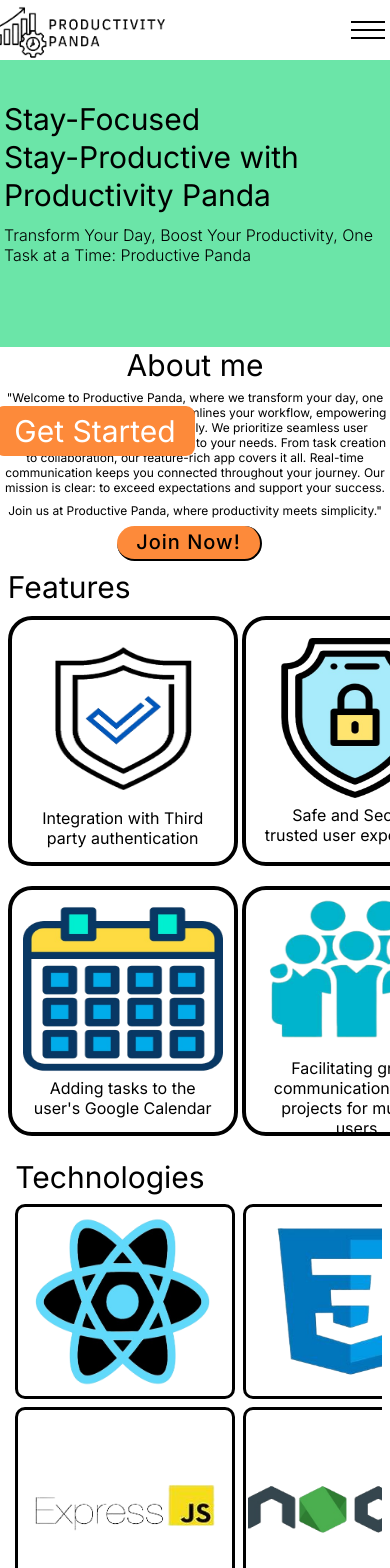
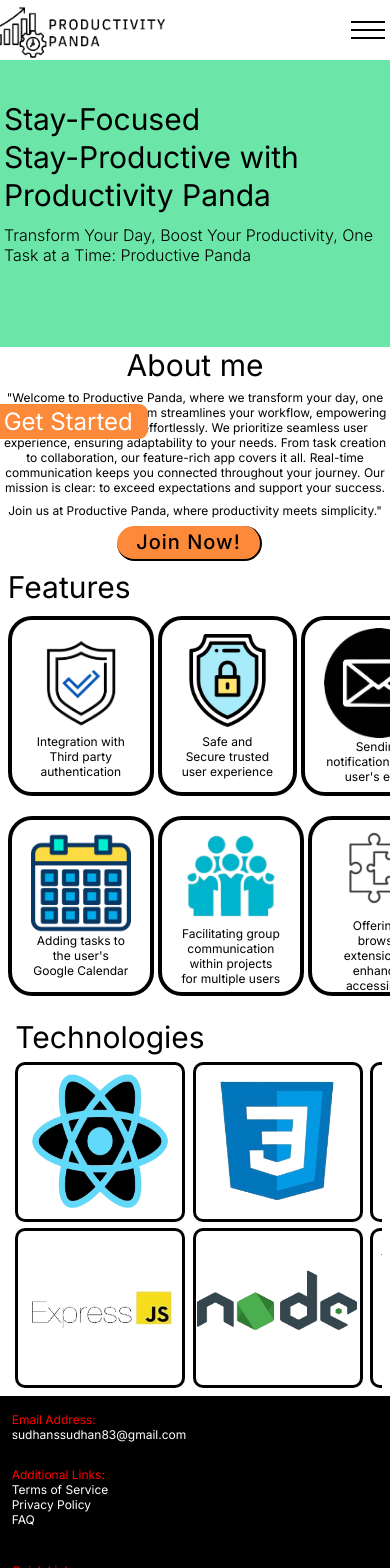
Before and after one commit to kalviumcommunity/S51_Sudhan_Capstone_Productivity_Panda, a React (Vite) app in the folder Frontend/Productivity-Panda-MainPage/: page / in a window 390 px wide. Shown: the top 1568 px of the page. Built offline with nearby package versions, Linux system fonts and the light colour scheme.

Commit message:
Testing is done and updated the code

```diff
--- a/Frontend/Productivity-Panda-MainPage/src/index.css
+++ b/Frontend/Productivity-Panda-MainPage/src/index.css
@@ -1025,17 +1025,47 @@ hr {
         margin-left: 0%;
     }
     .get-started-btn {
-        position: absolute;
-        bottom: 46%;
-        right: 50%;
+        height: 35px;
+        width: 160px;
+        font-size: 24px;
+        bottom: 48%;
+        right: 62%;
+    }
+    .Authetication_container, .Reliable_Container, .Mail_container, .calendar_container, .Group-img_container, .extension_container {
+        height: 180px;
+        width: 180px;
+        padding: 5%;
+        font-size: 12px;
+        margin-left: 1%;
+    }
+    .Reliable_Container img {
+        height: 100px;
+        width: 93px;
+        margin-bottom: 7%;
+    }
+    .Mail_container img {
+        height: 180px;
+        width: 110px;
+    }
+    .react-icon, .css-icon, .mongoDB-icon, .expressJS-icon, .nodeJS_icon, .websocket_icon {
+        height: 160px;
+        width: 170px;
+    }
+    .react-icon img, .css-icon img, .mongoDB-icon img, .expressJS-icon img, .nodeJS_icon img, .websocket_icon img {
+        height: 150px;
+        width: 160px;
+    }
+    .Authetication_container img, .calendar_container img, .Group-img_container img, .extension_container img {
+        height: 100px;
+        width: 100px;
+        margin-bottom: 0%;
+    }
+    .footer-container{
+        font-size: 12px;
     }
     .technology-icon-div {
         overflow-x: auto;
         grid-column-gap: 2%;
-    }
-    .Authetication_container, .Reliable_Container, .Mail_container, .calendar_container, .Group-img_container, .extension_container {
-        padding: 5%;
-        margin-left: 1%;
     }
     .Features-container-1, .Features-container-2{
         overflow-x: auto;
@@ -1092,7 +1122,7 @@ hr {
         display: none;
     }
     .ProductivityPandaImage img {
-        left: -50%;
+        left: -40%;
     }
     .HamburgerMenu {
         left: 85%;
@@ -1103,6 +1133,22 @@ hr {
         height: 40px;
         width: 160px;
         font-size: 24px;
+    }
+    .Join-Now-btn {
+        width: 120px;
+        height: 30px;
+        font-size: large;
+    }
+    .get-started-btn {
+        bottom: 50%;
+        right: 54%;
+        height: 35px;
+        width: 140px;
+        font-size: 20px;
+    }
+    .NavBarContainer ul.open {
+        height: 90vh;
+        font-size: x-large;
     }
     .about-newsletter-container {
         width: 300px;
@@ -1117,4 +1163,7 @@ hr {
         margin-left: 4%;
         width: 90%;
     }
+    .Description-p-tag-of-about-me {
+        font-size: 10px;
+    }
 }
```
